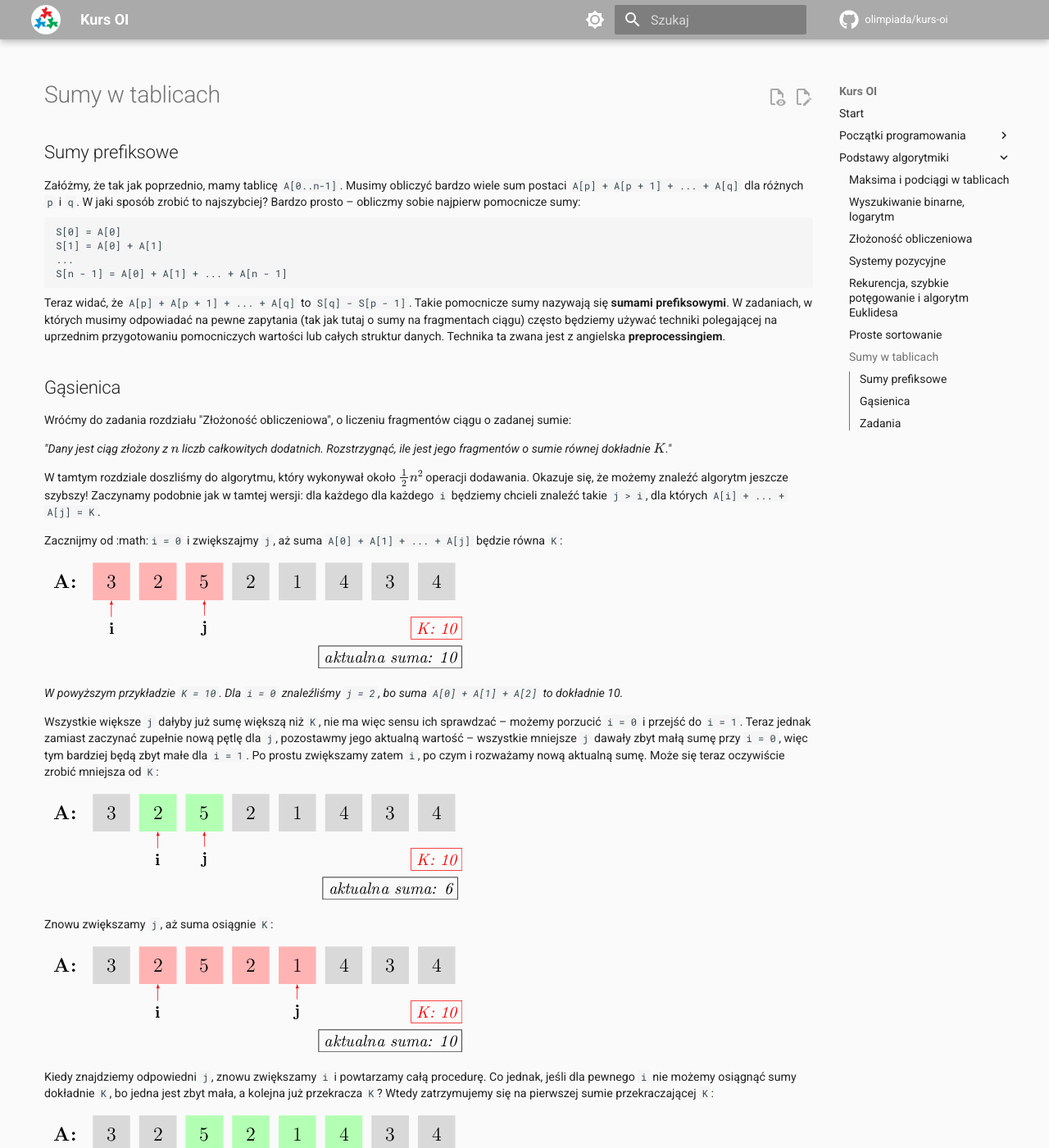
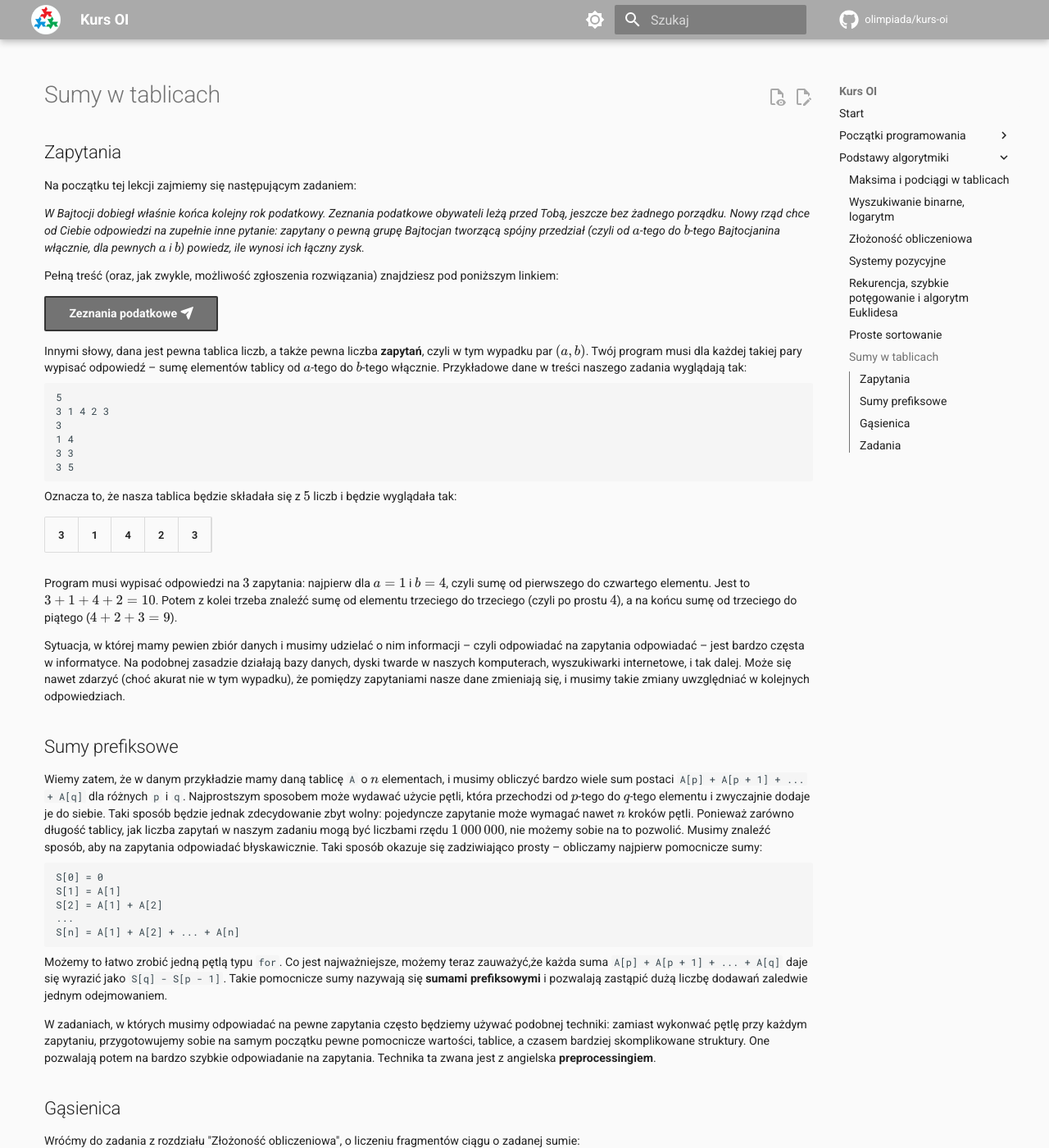
Before and after one commit to olimpiada/kurs-oi, an MkDocs documentation site: the page built from docs/B-proste-algorytmy/B7-sumy-gasienica.md, in a window 1280 px wide and 1400 px high. Shown: the whole window at 82% size. Built offline with MkDocs 1.6.1 and Material for MkDocs 9.7.7, drawn with Linux system fonts in a browser that asks for light colours; comment, search, counter and statistics services are not loaded.

Commit message:
Przerobienie rozdziału "Sumy prefiksowe", nowe zadanie ZEP do niego.

````diff
--- a/docs/B-proste-algorytmy/B7-sumy-gasienica.md
+++ b/docs/B-proste-algorytmy/B7-sumy-gasienica.md
@@ -1,36 +1,63 @@
 # Sumy w tablicach
+
+## Zapytania
+
+Na początku tej lekcji zajmiemy się następującym zadaniem:
+
+*W Bajtocji dobiegł właśnie końca kolejny rok podatkowy. Zeznania podatkowe obywateli leżą przed Tobą, jeszcze bez żadnego porządku. Nowy rząd chce od Ciebie odpowiedzi na zupełnie inne pytanie: zapytany o pewną grupę Bajtocjan tworzącą spójny przedział (czyli od $a$-tego do $b$-tego Bajtocjanina włącznie, dla pewnych $a$ i $b$) powiedz, ile wynosi ich łączny zysk.*
+
+Pełną treść (oraz, jak zwykle, możliwość zgłoszenia rozwiązania) znajdziesz pod poniższym linkiem:
+
+[Zeznania podatkowe :fontawesome-solid-paper-plane:](https://szkopul.edu.pl/c/kurs-oi/p/#zep){ .md-button .md-button--primary }
+
+Innymi słowy, dana jest pewna tablica liczb, a także pewna liczba **zapytań**, czyli w tym wypadku par $(a,b)$. Twój program musi dla każdej takiej pary wypisać odpowiedź – sumę elementów tablicy od $a$-tego do $b$-tego włącznie. Przykładowe dane w treści naszego zadania wyglądają tak:
+
+```
+5
+3 1 4 2 3
+3
+1 4
+3 3
+3 5
+```
+
+Oznacza to, że nasza tablica będzie składała się z $5$ liczb i będzie wyglądała tak:
+
+<div class="oneline-table" markdown>
+| 3 | 1 | 4 | 2 | 3 |
+|:-:|:-:|:-:|:-:|:-:|
+</div>
+
+
+Program musi wypisać odpowiedzi na $3$ zapytania: najpierw dla $a = 1$ i $b = 4$, czyli sumę od pierwszego do czwartego elementu. Jest to $3 + 1 + 4 + 2 = 10$. Potem z kolei trzeba znaleźć sumę od elementu trzeciego do trzeciego (czyli po prostu $4$), a na końcu sumę od trzeciego do piątego ($4 + 2 + 3 = 9$).
+
+Sytuacja, w której mamy pewien zbiór danych i musimy udzielać o nim informacji – czyli odpowiadać na zapytania odpowiadać – jest bardzo częsta w informatyce. Na podobnej zasadzie działają bazy danych, dyski twarde w naszych komputerach, wyszukiwarki internetowe, i tak dalej. Może się nawet zdarzyć (choć akurat nie w tym wypadku), że pomiędzy zapytaniami nasze dane zmieniają się, i musimy takie zmiany uwzględniać w kolejnych odpowiedziach.
 
 ## Sumy prefiksowe
 
-Załóżmy, że tak jak poprzednio, mamy tablicę `A[0..n-1]`.
-Musimy obliczyć bardzo wiele sum postaci `A[p] + A[p + 1] + ... + A[q]` dla różnych `p` i `q`.
-W jaki sposób zrobić to najszybciej?
-Bardzo prosto – obliczmy sobie najpierw pomocnicze sumy:
+Wiemy zatem, że w danym przykładzie mamy daną tablicę `A` o $n$ elementach, i musimy obliczyć bardzo wiele sum postaci `A[p] + A[p + 1] + ... + A[q]` dla różnych `p` i `q`. Najprostszym sposobem może wydawać użycie pętli, która przechodzi od $p$-tego do $q$-tego elementu i zwyczajnie dodaje je do siebie. Taki sposób będzie jednak zdecydowanie zbyt wolny: pojedyncze zapytanie może wymagać nawet $n$ kroków pętli. Ponieważ zarówno długość tablicy, jak liczba zapytań w naszym zadaniu mogą być liczbami rzędu $1\,000\,000$, nie możemy sobie na to pozwolić. Musimy znaleźć sposób, aby na zapytania odpowiadać błyskawicznie. Taki sposób okazuje się zadziwiająco prosty – obliczamy najpierw pomocnicze sumy:
 
 ```
-S[0] = A[0]
-S[1] = A[0] + A[1]
+S[0] = 0
+S[1] = A[1]
+S[2] = A[1] + A[2]
 ...
-S[n - 1] = A[0] + A[1] + ... + A[n - 1]
+S[n] = A[1] + A[2] + ... + A[n]
 ```
 
-Teraz widać, że `A[p] + A[p + 1] + ... + A[q]` to `S[q] - S[p - 1]`.
-Takie pomocnicze sumy nazywają się **sumami prefiksowymi**.
-W zadaniach, w których musimy odpowiadać na pewne zapytania (tak jak tutaj o sumy na fragmentach ciągu)
-często będziemy używać techniki polegającej na uprzednim
-przygotowaniu pomocniczych wartości lub całych struktur danych.
-Technika ta zwana jest z angielska **preprocessingiem**.
+Możemy to łatwo zrobić jedną pętlą typu ```for```. Co jest najważniejsze, możemy teraz zauważyć,że każda suma `A[p] + A[p + 1] + ... + A[q]` daje się wyrazić jako `S[q] - S[p - 1]`. Takie pomocnicze sumy nazywają się **sumami prefiksowymi** i pozwalają zastąpić dużą liczbę dodawań zaledwie jednym odejmowaniem.
 
+W zadaniach, w których musimy odpowiadać na pewne zapytania często będziemy używać podobnej techniki: zamiast wykonwać pętlę przy każdym zapytaniu, przygotowujemy sobie na samym początku pewne pomocnicze wartości, tablice, a czasem bardziej skomplikowane struktury. One pozwalają potem na bardzo szybkie odpowiadanie na zapytania. Technika ta zwana jest z angielska **preprocessingiem**.
 
 ## Gąsienica
 
-Wróćmy do zadania rozdziału "Złożoność obliczeniowa", o liczeniu fragmentów ciągu o zadanej sumie:
+Wróćmy do zadania z rozdziału "Złożoność obliczeniowa", o liczeniu fragmentów ciągu o zadanej sumie:
 
 *"Dany jest ciąg złożony z $n$ liczb całkowitych dodatnich. Rozstrzygnąć, ile jest jego fragmentów o sumie równej dokładnie $K$."*
 
 W tamtym rozdziale doszliśmy do algorytmu, który wykonywał około $\frac{1}{2}n^2$ operacji dodawania. Okazuje się, że możemy znaleźć algorytm jeszcze szybszy! Zaczynamy podobnie jak w tamtej wersji: dla każdego dla każdego `i` będziemy chcieli znaleźć takie `j > i`, dla których `A[i] + ... + A[j] = K`.
 
-Zacznijmy od :math:`i = 0` i zwiększajmy `j`, aż suma `A[0] + A[1] + ... + A[j]` będzie równa `K`:
+Zacznijmy od `i = 0` i zwiększajmy `j`, aż suma `A[0] + A[1] + ... + A[j]` będzie równa `K`:
 
 
 ![image](gasienica0.png){class="image-color-invert"}
````
Also changed, not shown: zadania/podstawy_algorytmiki/zep/doc/statement.rst (added, +49 -0 lines), zadania/podstawy_algorytmiki/zep/doc/logo.png (added), 13 other files.
